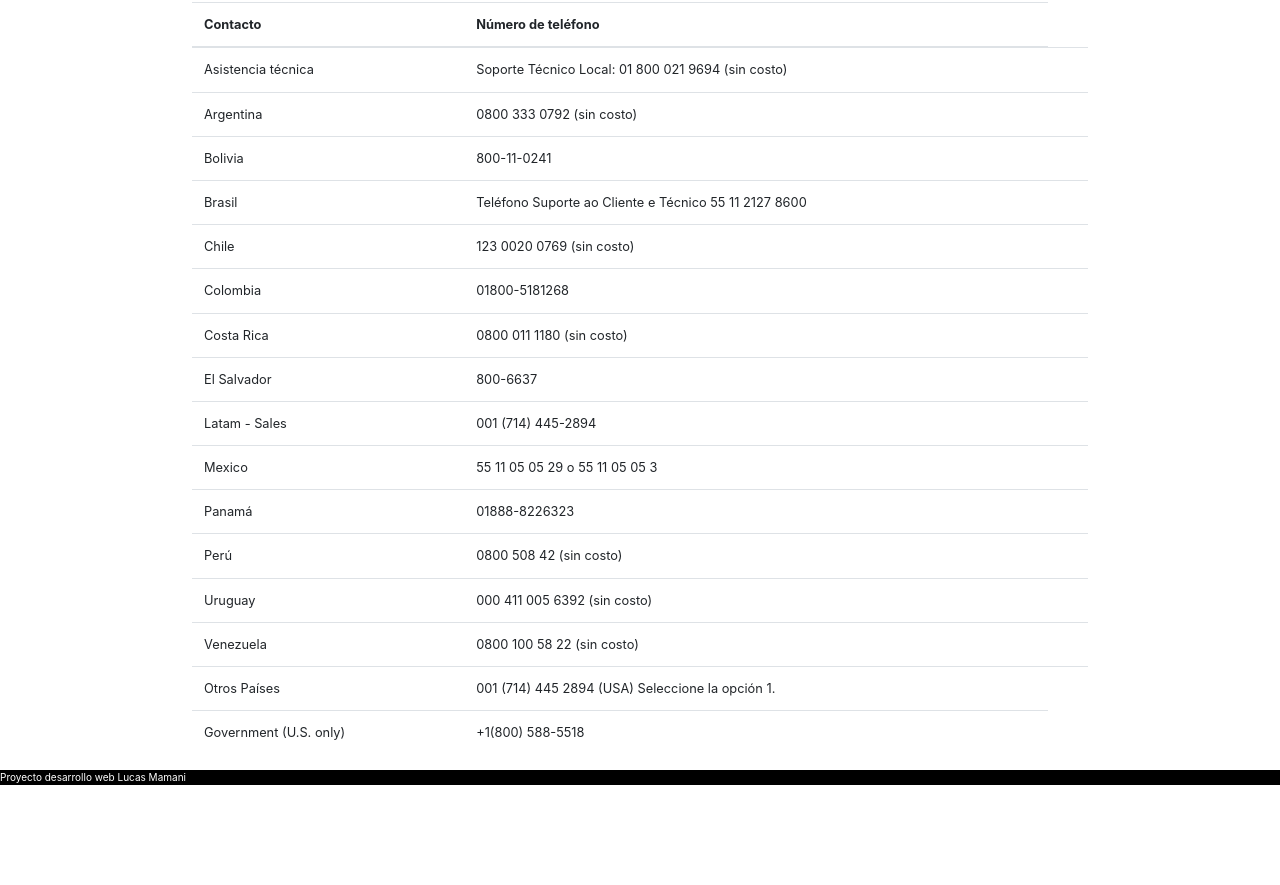
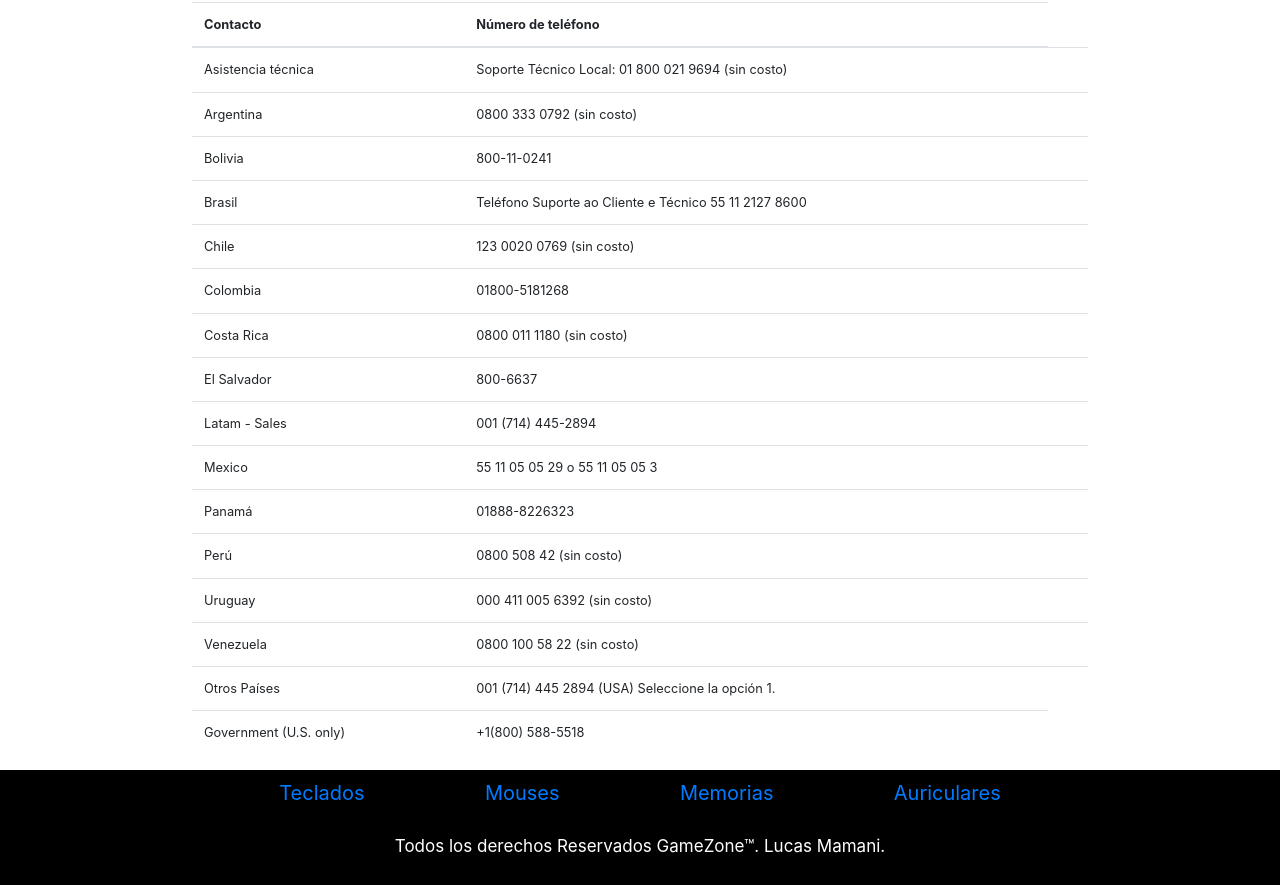
Before and after one commit to lucassmatias/HTML-6835, a website: page soporte.html in a window 1280 px wide. Shown: the part 572-1457 px from the top of the page. Before the commit the page ends 1357 px from the top, so only its background shows below. Drawn offline with nearby package versions, Linux system fonts and the light colour scheme.

Commit message:
Proyecto Final

```diff
--- a/scss/_footer.scss
+++ b/scss/_footer.scss
@@ -5,3 +5,35 @@ footer{
 footer p{
 	margin: 0px;
 }
+
+.footer__links{
+	display: flex;
+	direction: row;
+	justify-content: center;
+	padding-top: 1vh;
+	column-gap: 8%;
+	font-size: 14px;
+	padding-left: 3%;
+	padding-right: 3%;
+}
+
+.footer__end{
+	text-align: center;
+	font-size: 17px;
+}
+
+@media (min-width: 800px){
+	.footer__links{
+	display: flex;
+	direction: row;
+	justify-content: center;
+	padding-top: 1vh;
+	column-gap: 10%;
+	font-size: 20px;
+	}
+}
+
+.footer__end{
+	text-align: center;
+	font-size: 17px;
+}
--- a/soporte.html
+++ b/soporte.html
@@ -16,7 +16,7 @@
     <div class="container">
     <div class="row">
       <a href="index.html"><img src="imagenes/logos/logo2.png" class="img-fluid" alt="Logo" class="header__logo"></a>
-      <ul class="nav nav-tabs justify-content-center header__nav">
+      <ul class="nav justify-content-center header__nav">
         <li class="nav-item">
           <a class="nav-link" href="index.html">PÁGINA PRINCIPAL</a>
         </li>
@@ -258,8 +258,16 @@
 
   </div>
 
-    <footer>
-    <p>Proyecto desarrollo web Lucas Mamani</p>
+   <footer>
+    <span class="container-fluid footer__links">
+      <div class="footer__links-link"><a href="teclados.html">Teclados</a></div>
+      <div class="footer__links-link"><a href="mouses.html">Mouses</a></div>
+      <div class="footer__links-link"><a href="memorias.html">Memorias</a></div>
+      <div class="footer__links-link"><a href="auriculares.html">Auriculares</a></div>
+    </span>
+    <span class="container-fluid footer__end">
+      <div class="footer__end-text">Todos los derechos Reservados GameZone™. Lucas Mamani.</div>
+    </span>
   </footer>
 
 
```
Also changed, not shown: 404.html (+13 -1 lines), auriculares.html (+10 -2 lines), esports.html (+10 -2 lines), index.html (+5 -3 lines), informacionAdicional.html (+10 -2 lines), memorias.html (+10 -2 lines), mouses.html (+10 -2 lines), soportece.html (+10 -2 lines), teclados.html (+10 -2 lines), css/estilos.css.
